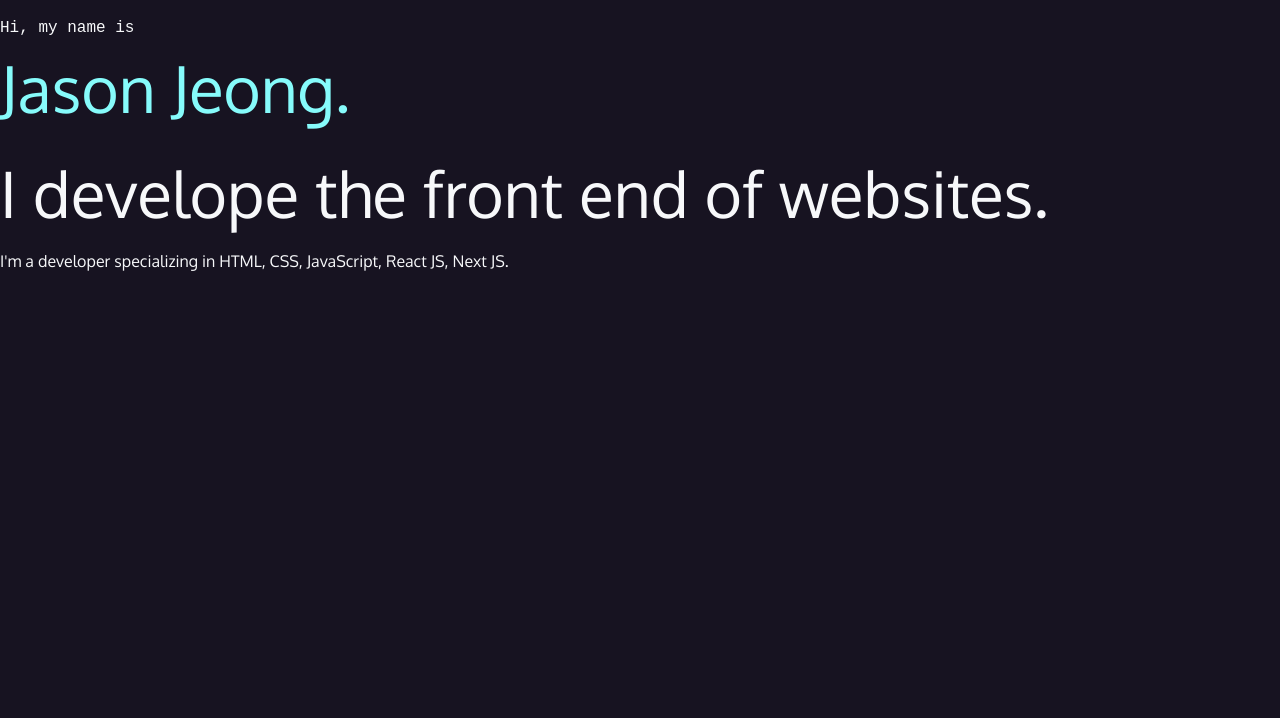
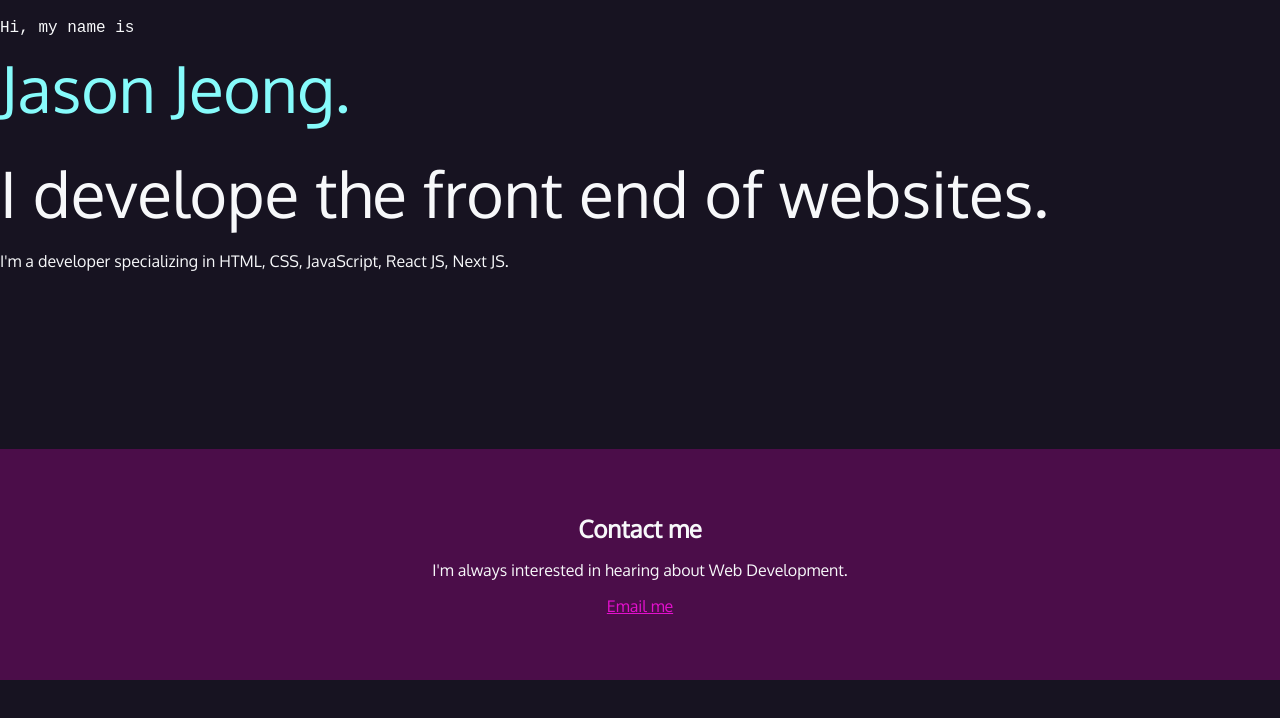
Before and after one commit to kimchieater/coding-css-with-jen-kramer-, a plain HTML site: page course1/index.html in a window 1280 px wide. Drawn offline with Linux system fonts and the light colour scheme; a web font is replaced by a local one.

Commit message:
finished contact me

```diff
--- a/course1/index.html
+++ b/course1/index.html
@@ -16,5 +16,10 @@
         JS.
       </p>
     </section>
+    <section id="contact">
+      <h2>Contact me</h2>
+      <p>I'm always interested in hearing about Web Development.</p>
+      <a href="#">Email me</a>
+    </section>
   </body>
 </html>
--- a/course1/style.css
+++ b/course1/style.css
@@ -7,6 +7,7 @@
   --dkblue: #0d314b;
   --plum: #4b0d49;
   --hotmag: #ff17e4;
+  --magenta: #e310cd;
   --aqua: #86fbfb;
   --white: #f7f8fa;
   --font-size: 1.3rem;
@@ -61,3 +62,18 @@ h3 {
   font-size: 4rem;
   font-weight: normal;
 }
+
+#contact {
+  text-align: center;
+  background-color: var(--plum);
+  padding: 4rem;
+}
+
+#contact a {
+  color: var(--magenta);
+}
+
+#contact a:hover {
+  text-decoration: none;
+  color: var(--hotmag);
+}
```
